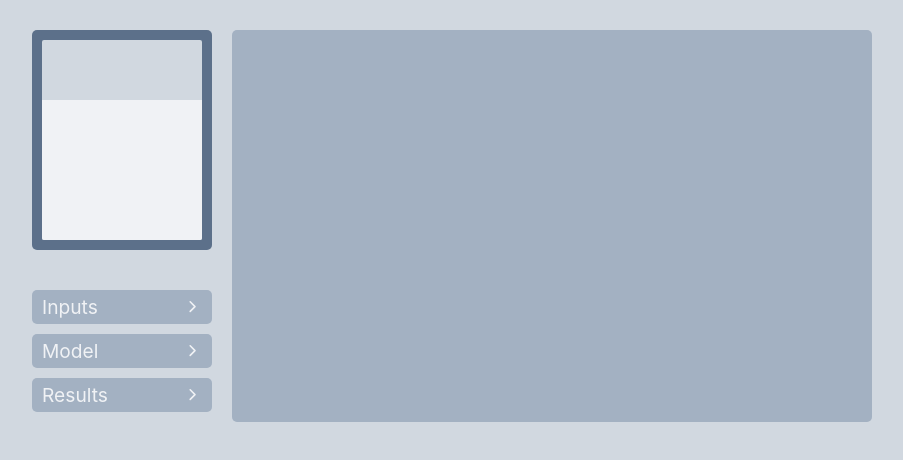
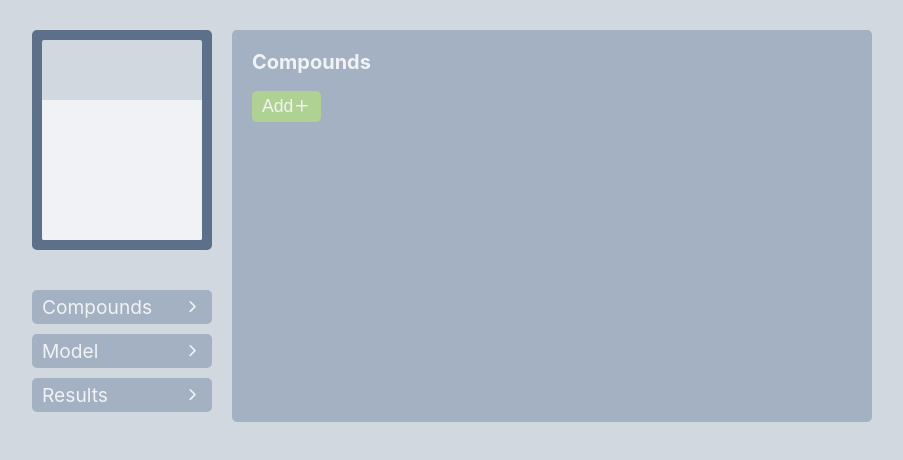
Before and after one commit to frankmangone/batch-simulator, a React (Create React App) app: page /compounds in a window 1280 px wide. Shown: the top 460 px of the page, without its empty margins (188-1091 px from the left). Built offline with nearby package versions, Linux system fonts and the light colour scheme.

Commit message:
Rename 'inputs' page to 'compounds'

```diff
--- a/src/App.tsx
+++ b/src/App.tsx
@@ -8,7 +8,7 @@ import { DataStore } from "./context/DataContext"
 import MainLayout from "./layouts/MainLayout"
 
 /* Pages */
-import InputsPage from "./pages/InputsPage"
+import CompoundsPage from "./pages/CompoundsPage"
 import ModelPage from "./pages/ModelPage"
 import ResultsPage from "./pages/ResultsPage"
 
@@ -77,7 +77,7 @@ const App = () => {
         <GlobalStyles />
         <MainLayout>
           <Switch>
-            <Route path="/inputs" component={InputsPage} />
+            <Route path="/compounds" component={CompoundsPage} />
             <Route path="/model" component={ModelPage} />
             <Route path="/results" component={ResultsPage} />
           </Switch>
--- a/src/layouts/MainLayout.tsx
+++ b/src/layouts/MainLayout.tsx
@@ -16,8 +16,8 @@ const MainLayout: React.FC<IProps> = (props) => {
       <SideContent>
         <Reactor />
         <nav>
-          <Link to="/inputs">
-            <p>Inputs</p>
+          <Link to="/compounds">
+            <p>Compounds</p>
             <FiChevronRight />
           </Link>
           <Link to="/model">
--- a/src/pages/InputsPage.tsx
+++ b/src/pages/CompoundsPage.tsx
@@ -1,5 +1,5 @@
 /* Components */
-import Button from '../components/Button'
+import Button from "../components/Button"
 import PageTitle from "../components/PageTitle"
 import CompoundList from "../components/CompoundList"
 import { FiPlus } from "react-icons/fi"
@@ -7,15 +7,17 @@ import { FiPlus } from "react-icons/fi"
 /* Hooks */
 import { useData } from "../context/DataContext"
 
-const InputsPage: React.FC = () => {
+const CompoundsPage: React.FC = () => {
   const { compounds, addCompound } = useData()
 
   return (
     <>
-      <PageTitle>Inputs</PageTitle>
+      <PageTitle>Compounds</PageTitle>
       <Button
-        color='green'
-        onClick={() => { addCompound() }}
+        color="green"
+        onClick={() => {
+          addCompound()
+        }}
       >
         Add <FiPlus />
       </Button>
@@ -24,4 +26,4 @@ const InputsPage: React.FC = () => {
   )
 }
 
-export default InputsPage
+export default CompoundsPage
```
